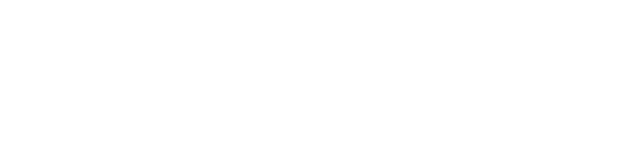
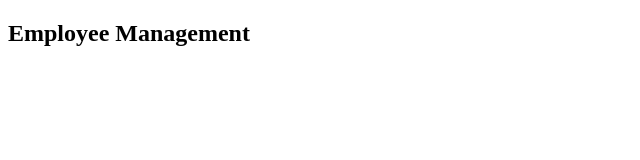
Before and after one commit to Saad982/Resource-Management-System-for-IT-Projects-Ovrlod, a plain HTML site: page frontend/index.html in a window 1280 px wide. Shown: the whole page, without its empty margins (0-640 px from the left). Drawn offline with Linux system fonts and the light colour scheme.

Commit message:
adding title Employee manage to check changes

```diff
--- a/frontend/index.html
+++ b/frontend/index.html
@@ -7,7 +7,7 @@
 </head>
 <body>
 
-
+ <h2>Employee Management</h2>
 
 </body>
 </html>
```
